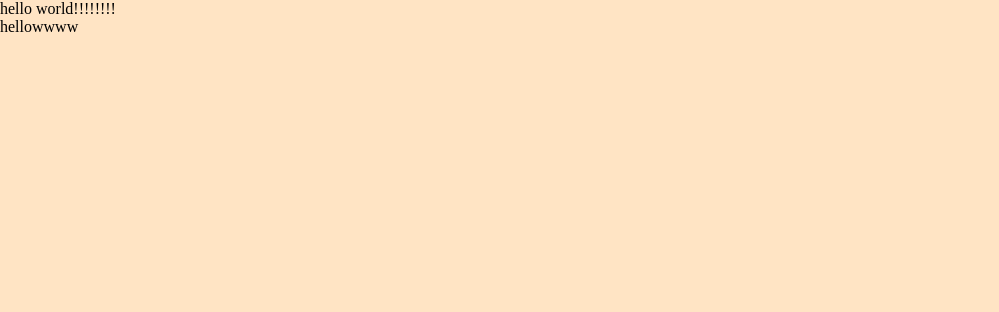
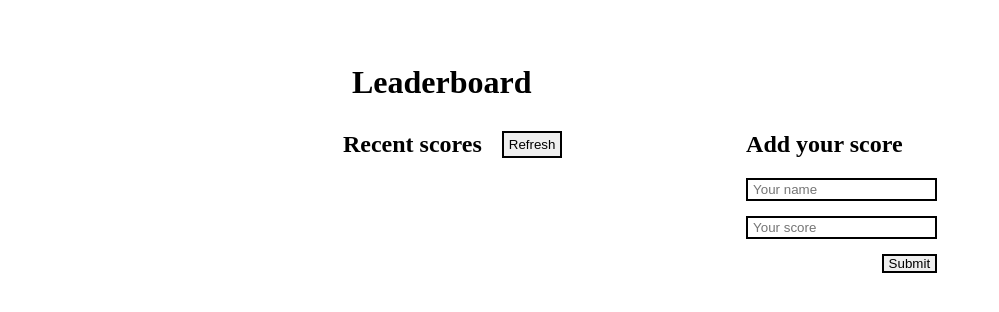
Before and after one commit to willy836/Leaderboard, a website built with webpack: page src/index.html in a window 1280 px wide. Shown: the whole page, without its empty margins (0-999 px from the left). Built offline with nearby package versions, Linux system fonts and the light colour scheme.

Commit message:
Create and style the leaderboard UI

```diff
--- a/src/index.html
+++ b/src/index.html
@@ -7,6 +7,38 @@
     <title>Leaderboard</title>
 </head>
 <body>
-    hello world!!!!!!!!
+    <main>
+        <h1 class="title">Leaderboard</h1>
+        <section>
+            <div class="left-block">
+                <div class="top-block">
+                    <h2 class="recent-scores">Recent scores</h2>
+                    <button class="refresh-btn">Refresh</button>
+                </div>
+                <div class="scores-container">
+
+                </div>
+
+            </div>
+            <div class="form-container">
+                <h2 class="add-score">Add your score</h2>
+                <form class="form">
+                    <div>
+                        <label for="name"></label>
+                        <input type="text" placeholder="Your name" class="name">
+                    </div>
+                    <div>
+                        <label for="score"></label>
+                        <input type="text" placeholder="Your score" class="score">
+                    </div>
+                    <div class="form-btn">
+                        <button class="add-btn" type="submit">Submit</button>
+                    </div>
+
+                </form>
+            </div>
+        </section>
+    </main>
+
 </body>
 </html>
--- a/src/index.js
+++ b/src/index.js
@@ -1,11 +1,7 @@
 import './style.css';
+import addScore from './modules/addScore';
 
-function component() {
-    const element = document.createElement('div');
-    element.innerHTML = 'hellowwww';
-    // element.classList.add('hello');
+const form = document.querySelector('.form');
 
-    return element;
-}
 
-document.body.appendChild(component());
+form.addEventListener('submit', addScore)
--- /dev/null
+++ b/src/modules/addScore.js
@@ -0,0 +1,20 @@
+const scoresContainer = document.querySelector('.scores-container');
+const name = document.querySelector('.name');
+const score = document.querySelector('.score');
+
+const addScore = (e)=> {
+    e.preventDefault();
+    const nameValue = name.value;
+    const scoreValue = score.value;
+    if(name.value && score.value){
+        const p = document.createElement('p');
+        p.className = 'user-score';
+        p.innerHTML = `${nameValue}: ${scoreValue}`;
+        name.value = '';
+        score.value = '';
+        scoresContainer.appendChild(p);
+        scoresContainer.classList.add('show-container')
+    }
+}
+
+export default addScore
--- a/src/style.css
+++ b/src/style.css
@@ -1,9 +1,76 @@
-* {
+*,
+*::before,
+*::after {
     padding: 0;
     margin: 0;
     box-sizing: border-box;
 }
 
-body {
-    background: bisque;
+main {
+    padding: 0 5%;
+    margin-top: 5%;
 }
+
+.title {
+    margin-left: 25%;
+    margin-bottom: 30px;
+}
+
+section {
+    display: flex;
+    justify-content: center;
+    gap: 5%;
+}
+
+.left-block {
+    width: 30%;
+
+}
+
+.top-block {
+    display: flex;
+    gap: 20px;
+    margin-bottom: 20px;
+}
+
+.refresh-btn {
+    padding: 0 5px;
+    border: 2px solid black;
+}
+
+.scores-container {
+    border: 2px solid black;
+    display: none;
+}
+
+.show-container {
+    display: block;
+}
+
+.user-score:nth-child(even) {
+    background: #dee2e6;
+}
+
+.add-score {
+    margin-bottom: 20px;
+}
+
+.form label {
+    display: none;
+}
+
+.form .name,
+.form .score {
+    padding: 2px 5px;
+    margin-bottom: 15px;
+    border: 2px solid black;
+}
+
+.form-btn {
+    text-align: right;
+}
+
+.add-btn {
+    padding: 0 5px;
+    border: 2px solid black;
+}
```
Also changed, not shown: dist/index.bundle.js, dist/index.html, dist/runtime.bundle.js (added).
